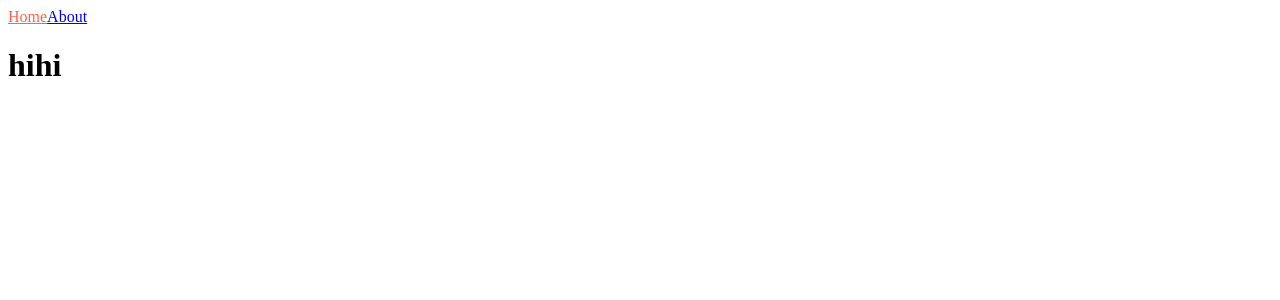
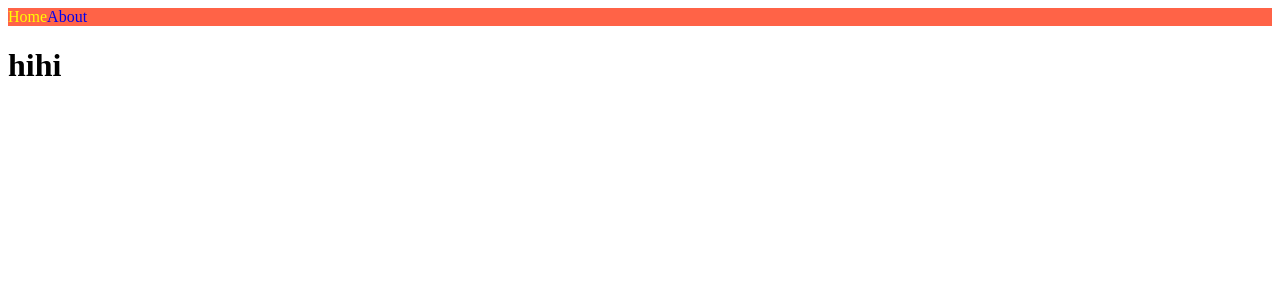
Before and after one commit to leekyungho112/nextjs-intro, a Next.js app: page / in a window 1280 px wide. Shown: the top 300 px of the page. Built offline with nearby package versions, Linux system fonts and the light colour scheme.

Commit message:
styles jsx

```diff
--- a/components/NavBar.js
+++ b/components/NavBar.js
@@ -1,6 +1,5 @@
 import Link from 'next/link';
 import { useRouter } from 'next/router';
-import styles from './NavBar.module.css';
 
 const NavBar = () => {
   const router = useRouter();
@@ -8,13 +7,22 @@
   return (
     <nav>
       <Link href="/">
-        <a className={router.pathname === '/' ? styles.active : ''}>Home</a>
+        <a className={router.pathname === '/' ? 'active' : ''}>Home</a>
       </Link>
       <Link href="/about">
-        <a className={router.pathname === '/about' ? styles.active : ''}>
-          About
-        </a>
+        <a className={router.pathname === '/about' ? 'active' : ''}>About</a>
       </Link>
+      <style jsx>{`
+        nav {
+          background-color: tomato;
+        }
+        a {
+          text-decoration: none;
+        }
+        .active {
+          color: yellow;
+        }
+      `}</style>
     </nav>
   );
 };
--- a/components/NavBar.module.css
+++ /dev/null
@@ -1,3 +0,0 @@
-.active {
-  color: tomato;
-}
```
